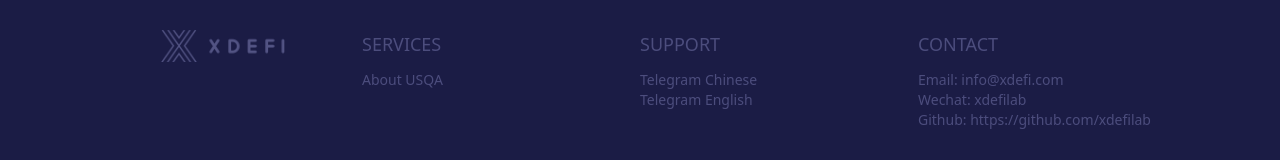
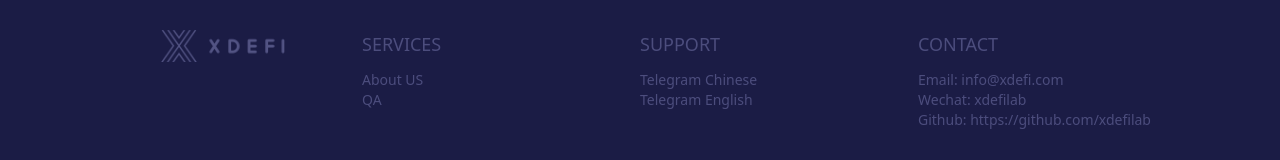
Before and after one commit to xdefilab/homepage, a JavaScript app: page / in a window 1280 px wide. Shown: the part 4897-5057 px from the top of the page. Built offline with nearby package versions, Linux system fonts and the light colour scheme.

Commit message:
fix footer

```diff
--- a/src/components/Footer.vue
+++ b/src/components/Footer.vue
@@ -7,7 +7,7 @@
         </div>
         <div class="w-full md:w-1/4">
           <h4 class="uppercase mb-3 font-medium text-lg">Services</h4>
-          <ul class="md:text-sm flex space-x-5 md:space-x-0">
+          <ul class="md:text-sm flex space-x-5 md:flex-col md:space-x-0">
             <li><a href="">About US</a></li>
             <li><a href="">QA</a></li>
           </ul>
```
